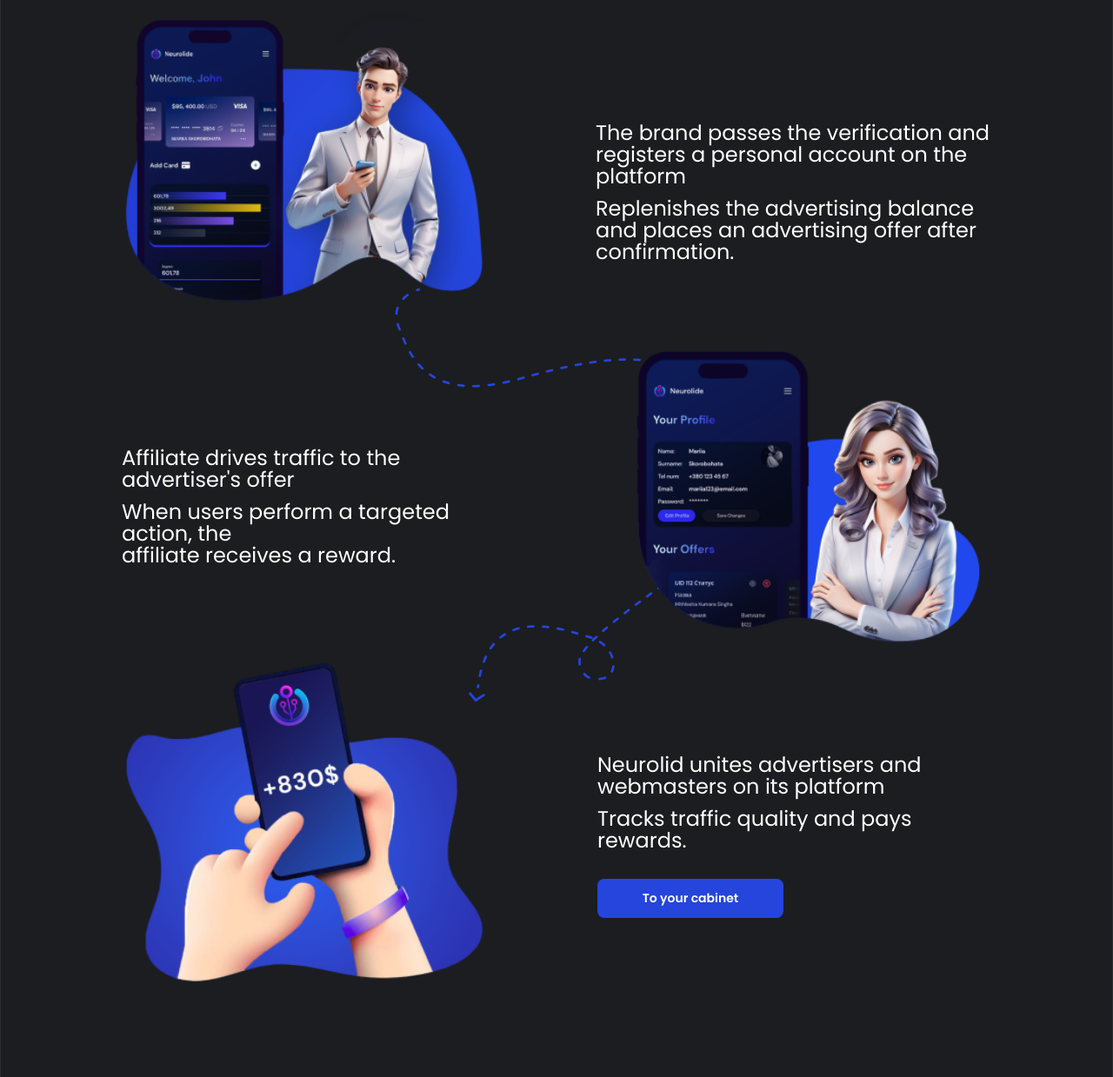
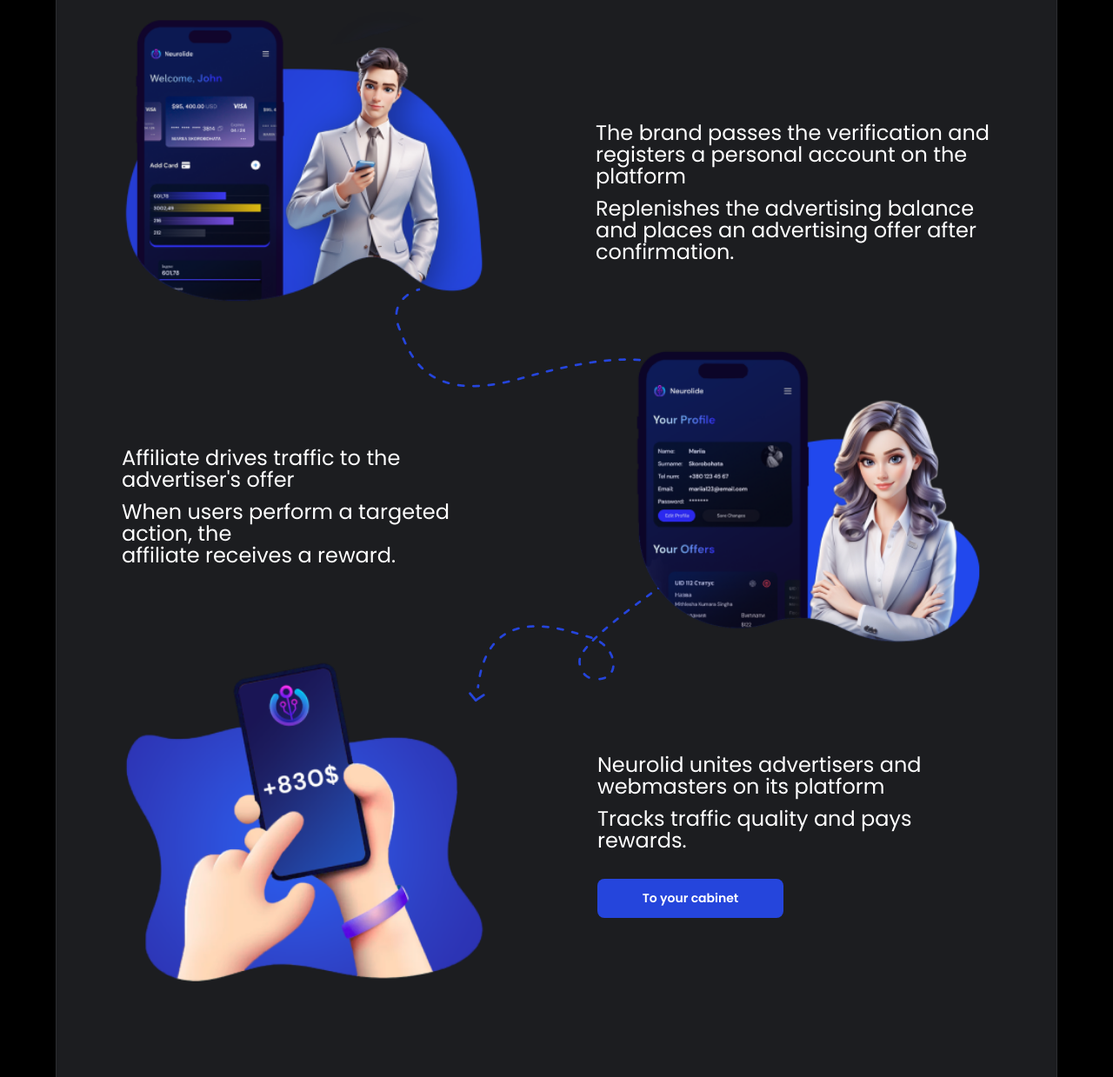
Before and after one commit to Myroslava1408/Myroslava1408.github.io, a plain HTML site: page index.html in a window 1280 px wide. Shown: the part 755-1994 px from the top of the page at 87% size. Drawn offline with nearby package versions, Linux system fonts and the light colour scheme; a web font is replaced by a local one.

Commit message:
fix animation sizes

```diff
--- a/style.css
+++ b/style.css
@@ -109,8 +109,7 @@
 }
 .section-second {
     background: rgba(28, 29, 32, 1);
-    max-width: 1651px;
-    width: 100%;
+    max-width: 90%;
     margin: 0 auto;
     border: 1px solid rgba(44, 45, 50, 1);
     border-radius: 34px 34px 0px 0px;
```
